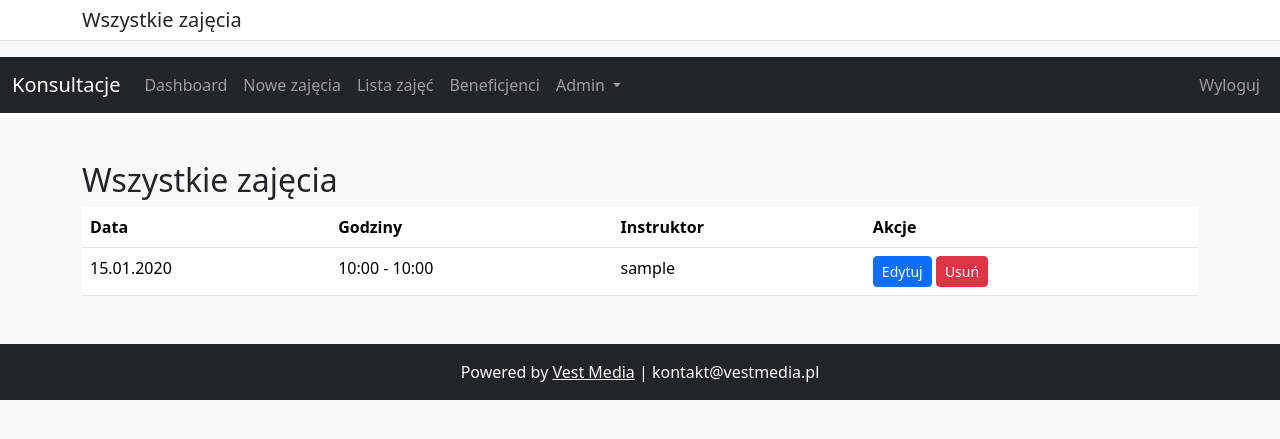
After one commit to suchokrates1/konsultacje, a Flask app: page /admin/zajecia in a window 1280 px wide. The commit adds this page. Shown: the top 439 px of the page. Run offline with Flask 3, Linux system fonts and the light colour scheme; a user stored in the database is signed in; tables that the repository leaves empty hold one stand-in row (values such as "Sample post").

Commit message:
Add role-based admin views

```diff
--- a/app/forms.py
+++ b/app/forms.py
@@ -70,3 +70,10 @@ class BeneficjentForm(FlaskForm):
 class DeleteForm(FlaskForm):
     """Simple confirmation form used for delete actions."""
     submit = SubmitField('Usuń')
+
+
+class UserEditForm(FlaskForm):
+    """Form for admin to edit instructor accounts."""
+    username = StringField('Nazwa użytkownika', validators=[DataRequired()])
+    email = EmailField('Email', validators=[DataRequired(), Email()])
+    submit = SubmitField('Zapisz')
--- a/app/routes.py
+++ b/app/routes.py
@@ -6,6 +6,7 @@ from datetime import datetime, timedelta
 from flask import (
     current_app as app,
     current_app,
+    abort,
     flash,
     redirect,
     render_template,
@@ -33,11 +34,25 @@ from .forms import (
     PasswordResetForm,
     BeneficjentForm,
     DeleteForm,
+    UserEditForm,
 )
-from .models import Beneficjent, User, Zajecia
+from .models import Beneficjent, User, Zajecia, Roles
 from . import mail
 from .pdf_generator import generate_pdf
 from urllib.parse import urlparse
+from functools import wraps
+
+
+def admin_required(view_func):
+    """Decorator ensuring the current user has the admin role."""
+
+    @wraps(view_func)
+    def wrapper(*args, **kwargs):
+        if not current_user.is_authenticated or current_user.role != Roles.ADMIN:
+            return abort(403)
+        return view_func(*args, **kwargs)
+
+    return wrapper
 
 
 class LoginForm(FlaskForm):
@@ -279,3 +294,137 @@ def usun_beneficjenta(beneficjent_id):
         db.session.commit()
         flash('Beneficjent usunięty.')
     return redirect(url_for('lista_beneficjentow'))
+
+
+# --------------------- Admin Views ---------------------
+
+
+@app.route('/admin/beneficjenci')
+@login_required
+@admin_required
+def admin_beneficjenci():
+    beneficjenci = Beneficjent.query.all()
+    delete_form = DeleteForm()
+    return render_template(
+        'admin/beneficjenci_list.html',
+        beneficjenci=beneficjenci,
+        delete_form=delete_form,
+    )
+
+
+@app.route('/admin/beneficjenci/<int:beneficjent_id>/edytuj', methods=['GET', 'POST'])
+@login_required
+@admin_required
+def admin_edytuj_beneficjenta(beneficjent_id):
+    benef = Beneficjent.query.get_or_404(beneficjent_id)
+    form = BeneficjentForm(obj=benef)
+    if form.validate_on_submit():
+        benef.imie = form.imie.data
+        benef.wojewodztwo = form.wojewodztwo.data
+        db.session.commit()
+        flash('Beneficjent zaktualizowany.')
+        return redirect(url_for('admin_beneficjenci'))
+    return render_template('beneficjent_form.html', form=form, title='Edytuj beneficjenta')
+
+
+@app.route('/admin/beneficjenci/<int:beneficjent_id>/usun', methods=['POST'])
+@login_required
+@admin_required
+def admin_usun_beneficjenta(beneficjent_id):
+    form = DeleteForm()
+    if form.validate_on_submit():
+        benef = Beneficjent.query.get_or_404(beneficjent_id)
+        db.session.delete(benef)
+        db.session.commit()
+        flash('Beneficjent usunięty.')
+    return redirect(url_for('admin_beneficjenci'))
+
+
+@app.route('/admin/zajecia')
+@login_required
+@admin_required
+def admin_zajecia():
+    zajecia_list = Zajecia.query.order_by(Zajecia.data.desc(), Zajecia.godzina_od.desc()).all()
+    delete_form = DeleteForm()
+    return render_template(
+        'admin/zajecia_list.html',
+        zajecia_list=zajecia_list,
+        delete_form=delete_form,
+    )
+
+
+@app.route('/admin/zajecia/<int:zajecia_id>/edytuj', methods=['GET', 'POST'])
+@login_required
+@admin_required
+def admin_edytuj_zajecia(zajecia_id):
+    zajecia = Zajecia.query.get_or_404(zajecia_id)
+    form = ZajeciaForm(obj=zajecia)
+    form.beneficjenci.choices = [
+        (b.id, f"{b.imie} ({b.wojewodztwo})")
+        for b in Beneficjent.query.filter_by(user_id=zajecia.user_id).all()
+    ]
+    if request.method == 'GET':
+        form.beneficjenci.data = [b.id for b in zajecia.beneficjenci]
+    if form.validate_on_submit():
+        zajecia.data = form.data.data
+        zajecia.godzina_od = form.godzina_od.data
+        zajecia.godzina_do = form.godzina_do.data
+        zajecia.beneficjenci = [Beneficjent.query.get(i) for i in form.beneficjenci.data]
+        db.session.commit()
+        flash('Zajęcia zaktualizowane.')
+        return redirect(url_for('admin_zajecia'))
+    return render_template('zajecia_form.html', form=form)
+
+
+@app.route('/admin/zajecia/<int:zajecia_id>/usun', methods=['POST'])
+@login_required
+@admin_required
+def admin_usun_zajecia(zajecia_id):
+    form = DeleteForm()
+    if form.validate_on_submit():
+        zajecia = Zajecia.query.get_or_404(zajecia_id)
+        db.session.delete(zajecia)
+        db.session.commit()
+        flash('Zajęcia usunięte.')
+    return redirect(url_for('admin_zajecia'))
+
+
+@app.route('/admin/instruktorzy')
+@login_required
+@admin_required
+def admin_instruktorzy():
+    instructors = User.query.filter_by(role=Roles.INSTRUCTOR).all()
+    delete_form = DeleteForm()
+    return render_template(
+        'admin/instructors_list.html',
+        instructors=instructors,
+        delete_form=delete_form,
+    )
+
+
+@app.route('/admin/instruktorzy/<int:user_id>/edytuj', methods=['GET', 'POST'])
+@login_required
+@admin_required
+def admin_edytuj_instruktora(user_id):
+    instr = User.query.get_or_404(user_id)
+    form = UserEditForm(obj=instr)
+    if form.validate_on_submit():
+        instr.username = form.username.data
+        instr.email = form.email.data
+        db.session.commit()
+        flash('Instruktor zaktualizowany.')
+        return redirect(url_for('admin_instruktorzy'))
+    return render_template('instructor_form.html', form=form, title='Edytuj instruktora')
+
+
+@app.route('/admin/instruktorzy/<int:user_id>/usun', methods=['POST'])
+@login_required
+@admin_required
+def admin_usun_instruktora(user_id):
+    form = DeleteForm()
+    if form.validate_on_submit():
+        instr = User.query.get_or_404(user_id)
+        db.session.delete(instr)
+        db.session.commit()
+        flash('Instruktor usunięty.')
+    return redirect(url_for('admin_instruktorzy'))
--- /dev/null
+++ b/app/templates/admin/zajecia_list.html
@@ -0,0 +1,33 @@
+{% extends "base.html" %}
+{% block title %}Wszystkie zajęcia{% endblock %}
+{% block content %}
+<h2>Wszystkie zajęcia</h2>
+<table class="table">
+  <thead>
+    <tr>
+      <th>Data</th>
+      <th>Godziny</th>
+      <th>Instruktor</th>
+      <th>Akcje</th>
+    </tr>
+  </thead>
+  <tbody>
+    {% for z in zajecia_list %}
+    <tr>
+      <td>{{ z.data.strftime('%d.%m.%Y') }}</td>
+      <td>{{ z.godzina_od.strftime('%H:%M') }} - {{ z.godzina_do.strftime('%H:%M') }}</td>
+      <td>{{ z.user.username }}</td>
+      <td>
+        <a href="{{ url_for('admin_edytuj_zajecia', zajecia_id=z.id) }}" class="btn btn-sm btn-primary">Edytuj</a>
+        <form method="post" action="{{ url_for('admin_usun_zajecia', zajecia_id=z.id) }}" style="display:inline;">
+          {{ delete_form.csrf_token }}
+          <button type="submit" class="btn btn-sm btn-danger" onclick="return confirm('Na pewno chcesz usunąć?');">Usuń</button>
+        </form>
+      </td>
+    </tr>
+    {% else %}
+    <tr><td colspan="4">Brak zajęć.</td></tr>
+    {% endfor %}
+  </tbody>
+</table>
+{% endblock %}
--- a/app/templates/base.html
+++ b/app/templates/base.html
@@ -32,6 +32,18 @@
           <li class="nav-item">
             <a class="nav-link" href="{{ url_for('lista_beneficjentow') }}">Beneficjenci</a>
           </li>
+          {% if current_user.is_authenticated and current_user.role == 'admin' %}
+          <li class="nav-item dropdown">
+            <a class="nav-link dropdown-toggle" href="#" id="adminMenu" role="button" data-bs-toggle="dropdown" aria-expanded="false">
+              Admin
+            </a>
+            <ul class="dropdown-menu" aria-labelledby="adminMenu">
+              <li><a class="dropdown-item" href="{{ url_for('admin_instruktorzy') }}">Instruktorzy</a></li>
+              <li><a class="dropdown-item" href="{{ url_for('admin_beneficjenci') }}">Beneficjenci</a></li>
+              <li><a class="dropdown-item" href="{{ url_for('admin_zajecia') }}">Zajęcia</a></li>
+            </ul>
+          </li>
+          {% endif %}
         </ul>
         {% if current_user.is_authenticated %}
         <ul class="navbar-nav">
```
Also changed, not shown: app/__init__.py (+6 -2 lines), app/models.py (+8 -0 lines), app/templates/admin/beneficjenci_list.html (added, +33 -0 lines), app/templates/admin/instructors_list.html (added, +31 -0 lines), app/templates/instructor_form.html (added, +16 -0 lines), tests/test_auth.py (+1 -0 lines), tests/test_roles.py (added, +57 -0 lines), 1 other file.
